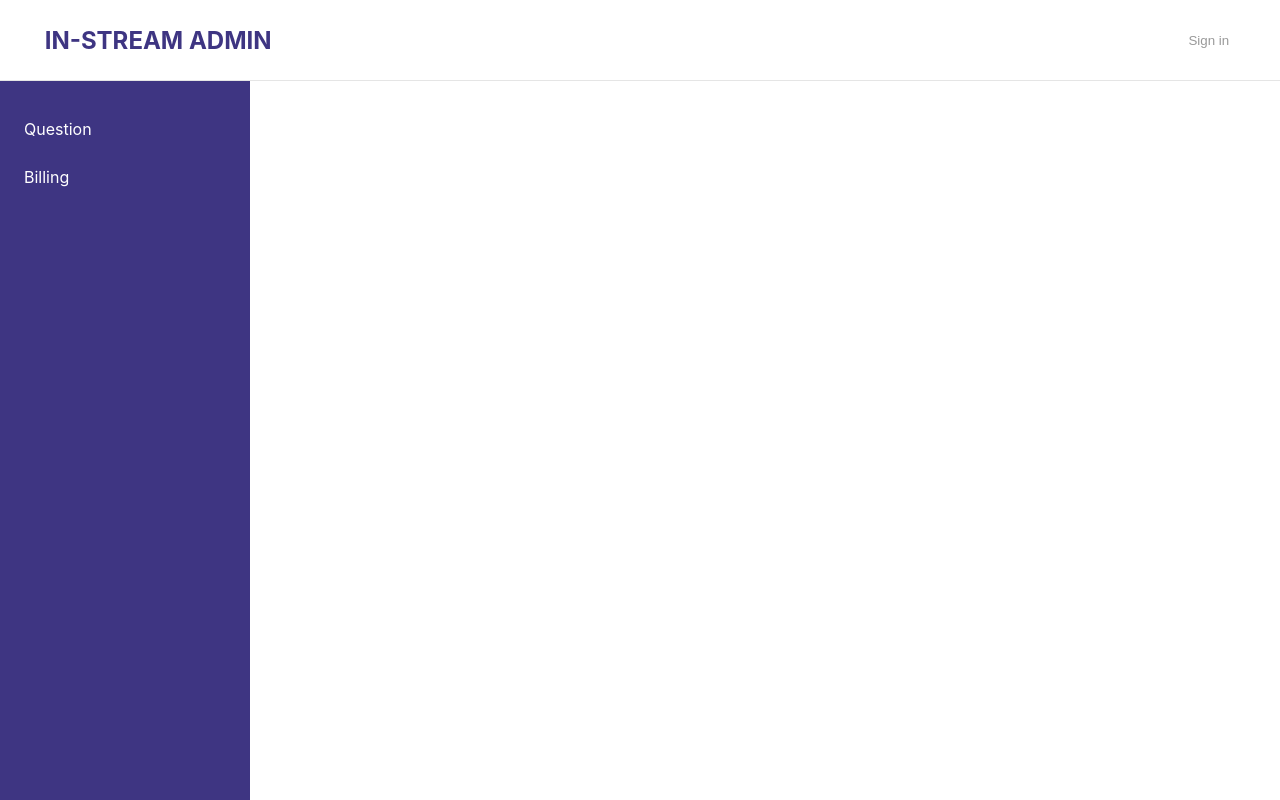
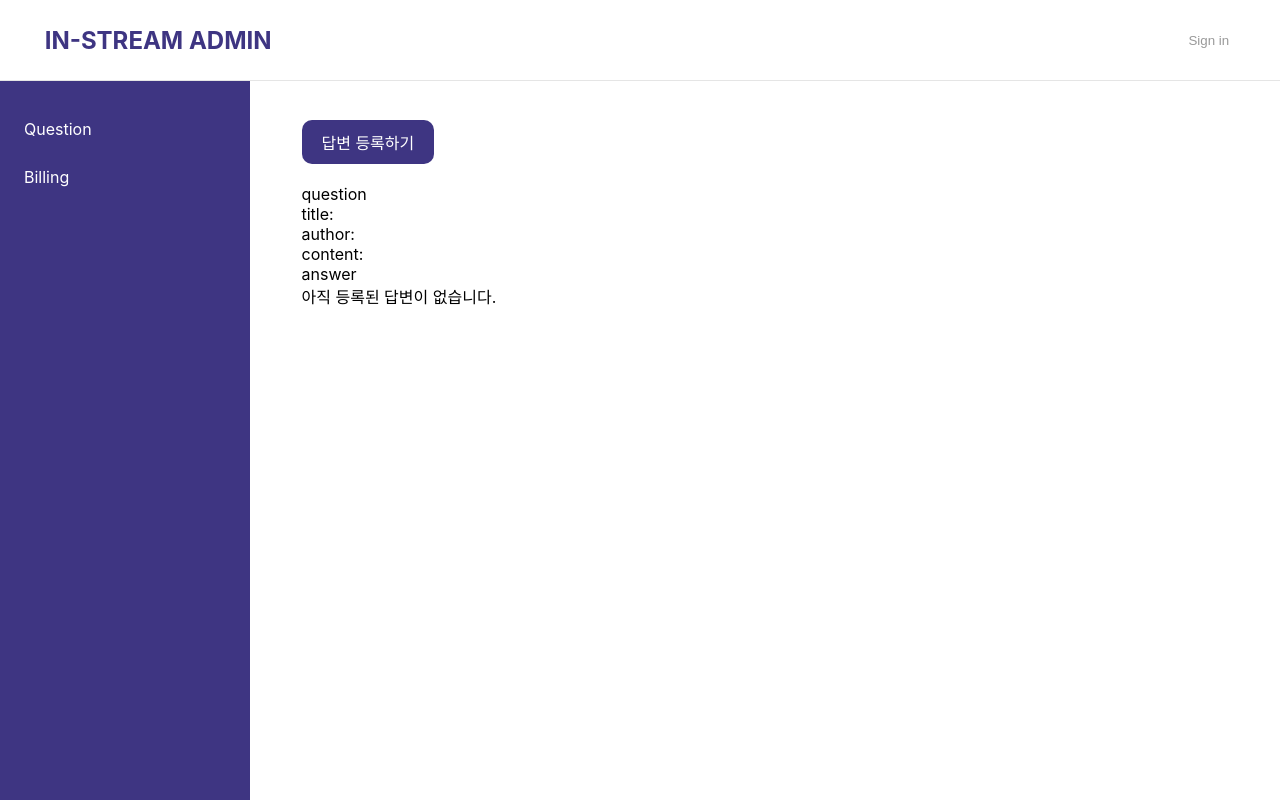
Before and after one commit to 4seasons-sc23/web-instream, a React (Vite) app: page /question/1 in a window 1280 px wide. Built offline with nearby package versions, Linux system fonts and the light colour scheme; no server answers.

Commit message:
Feat: 관리자 에러페이지 로직 마무리

```diff
--- a/src/App.tsx
+++ b/src/App.tsx
@@ -17,6 +17,7 @@ function App() {
                     <Route path="/signin" element={<router.Signin />} />
 
                     <Route path="/question" element={<router.Question />} />
+                    <Route path="/question/:id" element={<router.PostAnswer />} />
 
                     {/* <Route path="/find" element={<router.Find />} />
                     <Route path="/info" element={<router.Info />} />
--- /dev/null
+++ b/src/pages/Question/PostAnswer/index.tsx
@@ -0,0 +1,112 @@
+import { isAxiosError } from 'axios';
+import { useEffect, useState } from 'react';
+import { useParams } from 'react-router-dom';
+
+import request from 'utils/axios';
+
+import styles from './styles.module.scss';
+
+interface IErrorData {
+    writer: {
+        tenantId: string;
+        userName: string;
+        userAccount: string;
+    };
+    question: {
+        errorId: number;
+        tenantId: string;
+        title: string;
+        content: string;
+        isAnswered: 'N' | 'Y';
+        status: 'N' | 'Y';
+        createdAt: string;
+    };
+    answer: {
+        content: string;
+        status: 'N' | 'Y';
+        createdAt: string;
+    } | null;
+}
+
+export default function PostAnswer() {
+    const { id } = useParams();
+
+    const [errorData, setErrorData] = useState<IErrorData>();
+    const [inputText, setInputText] = useState<string>('');
+
+    const [isEdit, setIsEdit] = useState<boolean>(false);
+
+    const [isFirstEdit, setIsFirstEdit] = useState<boolean>(true);
+
+    const getErrorData = async () => {
+        try {
+            const res = await request('GET', `/v1/admins/errors/${id}`);
+
+            setErrorData(res);
+            if (res.answer) {
+                setInputText(res.answer.content);
+                setIsFirstEdit(false);
+            }
+        } catch (e) {
+            if (isAxiosError(e)) alert(e.response?.data.message);
+        }
+    };
+
+    useEffect(() => {
+        getErrorData();
+    }, []);
+
+    const onClickButton = () => {
+        setIsEdit((prev) => !prev);
+    };
+
+    const onClickSubmitButton = async () => {
+        try {
+            await request(
+                isFirstEdit ? 'POST' : 'PATCH',
+                `/v1/admins/errors/${errorData?.question.errorId}/answer`,
+                {
+                    answerContent: inputText,
+                }
+            );
+            setIsEdit(false);
+            getErrorData();
+        } catch (e) {
+            if (isAxiosError(e)) alert(e.response?.data.message);
+        }
+    };
+
+    return (
+        <div className={styles.container}>
+            <div className={styles.buttonArea}>
+                <button onClick={onClickButton}>{!isEdit ? '답변 등록하기' : '취소'}</button>
+            </div>
+            <div>
+                <div>question</div>
+                <div>title: {errorData?.question.title}</div>
+                <div>author: {errorData?.writer.userName}</div>
+                <div>content: {errorData?.question.content}</div>
+            </div>
+            <div>
+                <div>answer</div>
+                {isEdit ? (
+                    <div>
+                        <textarea
+                            value={inputText}
+                            onChange={(e) => setInputText(e.target.value)}
+                        />
+                        <button onClick={onClickSubmitButton}>등록</button>
+                    </div>
+                ) : (
+                    <div>
+                        {errorData?.answer ? (
+                            <div>{errorData.answer.content}</div>
+                        ) : (
+                            <div>아직 등록된 답변이 없습니다.</div>
+                        )}
+                    </div>
+                )}
+            </div>
+        </div>
+    );
+}
--- /dev/null
+++ b/src/pages/Question/PostAnswer/styles.module.scss
@@ -0,0 +1,28 @@
+@import '/src/utils/utils';
+
+.container {
+    margin: 120px 0 30px 5%;
+    width: 90%;
+
+    textarea {
+        resize: none;
+    }
+
+    button {
+        display: flex;
+        gap: 20px;
+        margin-bottom: 20px;
+        padding: 10px 20px;
+        border: none;
+        border-radius: 10px;
+        background-color: $navy100;
+        color: white;
+        cursor: pointer;
+        font-size: 1rem;
+    }
+
+    button:disabled {
+        background-color: gray;
+        cursor: not-allowed;
+    }
+}
--- a/src/pages/Question/index.tsx
+++ b/src/pages/Question/index.tsx
@@ -1,11 +1,13 @@
 import { isAxiosError } from 'axios';
+import { useNavigate } from 'react-router-dom';
 import { useEffect, useState } from 'react';
 
+import PaginationComponent from 'components/organisms/Common/Pagination';
+
 import request from 'utils/axios';
+import { dateForm } from 'utils/dateForm';
 
 import styles from './styles.module.scss';
-import PaginationComponent from 'components/organisms/Common/Pagination';
-import { dateForm } from 'utils/dateForm';
 
 interface IError {
     writer: {
@@ -25,6 +27,8 @@ interface IError {
 }
 
 export default function Question() {
+    const navigate = useNavigate();
+
     const [currentPage, setCurrentPage] = useState<number>(0);
     const [pageCount, setPageCount] = useState<number>(0);
     const [firstView, setFirstView] = useState<boolean>(true);
@@ -69,7 +73,14 @@ export default function Question() {
                                     <tr key={error.question.errorId}>
                                         <td>{error.question.errorId}</td>
                                         <td>{error.writer.userName}</td>
-                                        <td>{error.question.title}</td>
+                                        <td
+                                            style={{ cursor: 'pointer' }}
+                                            onClick={() =>
+                                                navigate(`/question/${error.question.errorId}`)
+                                            }
+                                        >
+                                            {error.question.title}
+                                        </td>
                                         <td>
                                             {error.question.isAnswered === 'Y'
                                                 ? '답변완료'
--- a/src/routes.ts
+++ b/src/routes.ts
@@ -5,3 +5,4 @@ export const Home = lazy(() => import('./pages/Home'));
 export const Signin = lazy(() => import('./pages/Signin'));
 
 export const Question = lazy(() => import('./pages/Question'));
+export const PostAnswer = lazy(() => import('./pages/Question/PostAnswer'));
```
